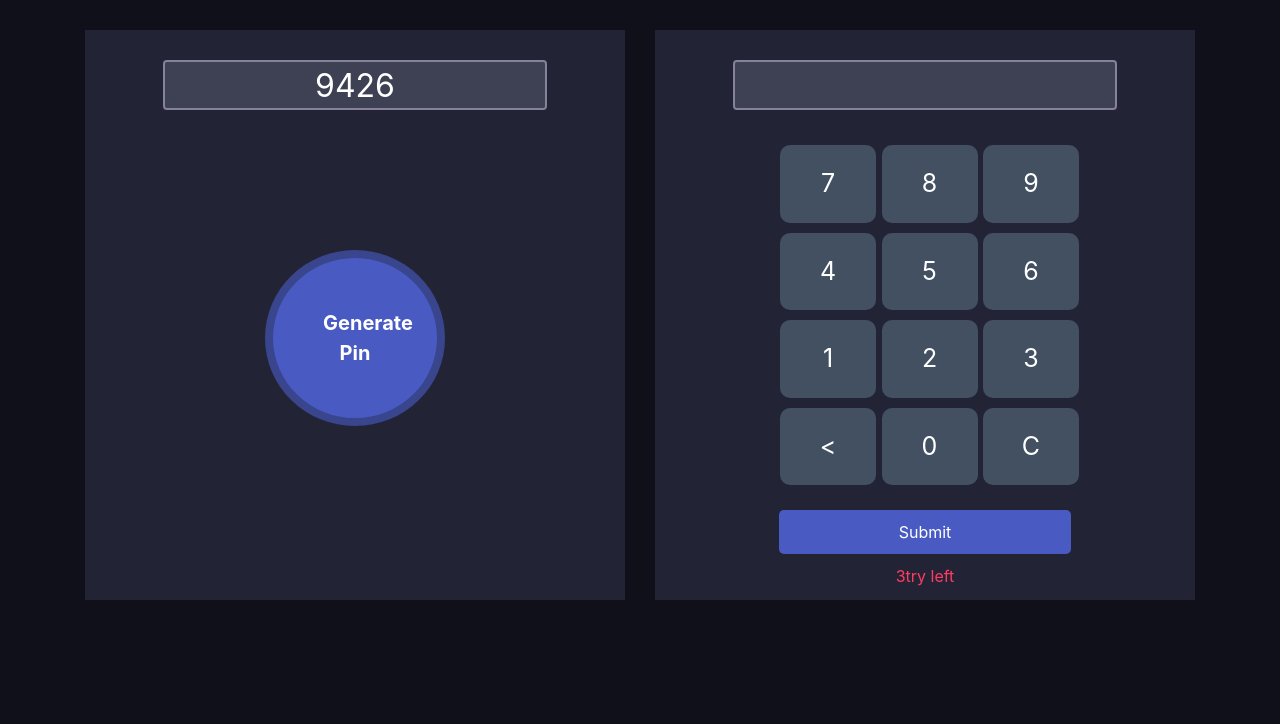
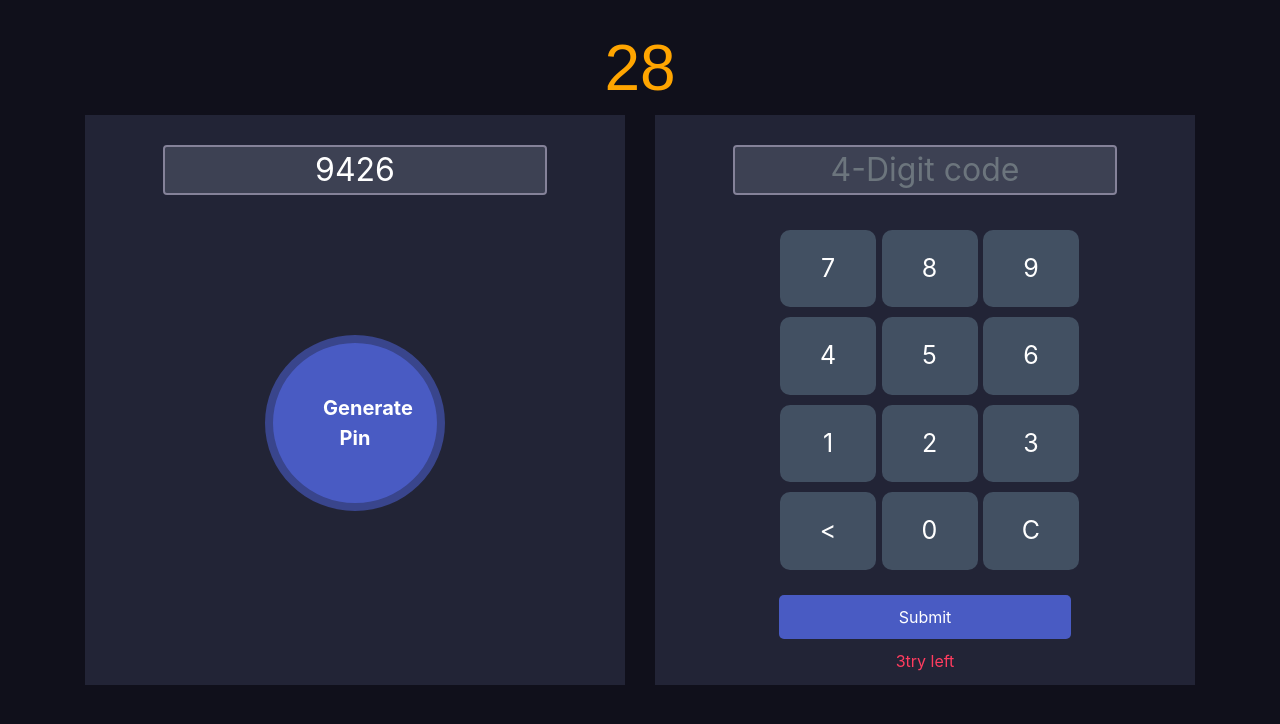
Before and after one commit to sumit-singh585/PinMatcherAssignment, a plain HTML site: page index.html in a window 1280 px wide. Both pictures are taken after typing "Sample" into the empty fields and a click on the button "Generate Pin". Drawn offline with nearby package versions, Linux system fonts and the light colour scheme.

Commit message:
update pin matcher

```diff
--- a/index.html
+++ b/index.html
@@ -9,6 +9,7 @@
 </head>
 <body>
     <div class="container">
+        <h1 id="time-counter">30</h1>
         <div class="row">
             <div class="col-md-6">
                 <div class="pin-generator half-width">
@@ -18,7 +19,7 @@
             </div>
             <div class="col-md-6">
                 <div class="input-section half-width">
-                    <input id="displayInputValue" class="form-control" type="text">
+                    <input id="displayInputValue" class="form-control" type="text" placeholder="4-Digit code">
                     <div class="numbers">
                         <div class="calc-body">
                             <div class="calc-button-row">
@@ -42,8 +43,9 @@
                                 <div class="button " onclick="allClear()">C</div>
                             </div>
                             <div>
-                                <button type="submit" class="submit-btn" onclick="clickForSubmit()">Submit</button>
+                                <button type="submit" id="submit" class="submit-btn" onclick="clickForSubmit()" >Submit</button>
                                 <p  class="action-left"><span id="count">3</span>try left</p>
+                                <p id="message" class="action-left">you'r trying three times Please reload this page and again click Generate pin button</p>
                             </div>
                     </div>
                 </div>
--- a/script.js
+++ b/script.js
@@ -1,6 +1,8 @@
 // Hiding Notify-Section Area
 
 document.getElementById('notify').style.display = "none";
+
+document.getElementById('message').style.display = "none";
 
 //Generating Random Number Function Area
 
@@ -13,6 +15,18 @@ document.getElementById('notify').style.display = "none";
     document.getElementById('displayRandomNumber').style.textAlign = "center";
 
     document.getElementById('displayRandomNumber').style.color = "white";
+
+    var counter = 30;
+    setInterval(function(){
+        counter--;
+        if(counter>=0){
+            document.getElementById('time-counter').innerHTML =counter;
+        }
+        if(counter==0)
+        {
+            document.getElementById('submit').disabled = true;
+        }
+    },1000);
 })
 
 // Input Value Taker Function Area
@@ -55,7 +69,7 @@ function clickForSubmit(){
 
         document.getElementById('wrongPin').style.display = "none";
 
-        document.getElementById('count').innerText = 0  ;
+        document.getElementById('count').innerText ;
     }
 
     else
@@ -69,6 +83,11 @@ function clickForSubmit(){
         let countValue = document.getElementById('count').innerHTML;
         countValue--;
         document.getElementById('count').innerText = countValue;
+        if(countValue==0)
+        {
+            document.getElementById('submit').style.display = "none";
+            document.getElementById('message').style.display ="block";
+        }
 
     }
 
--- a/style.css
+++ b/style.css
@@ -109,3 +109,13 @@ color: #E0B612;
     color: #FF3C5F;
     margin-top: 10px;
 }
+h1{
+    font-family: 'digital-7', sans-serif;
+    font-size: 4em;
+    color:orange;
+    text-align: center;
+}
+.form-control{
+    text-align:center;
+    font-size: 2em;
+}
```
